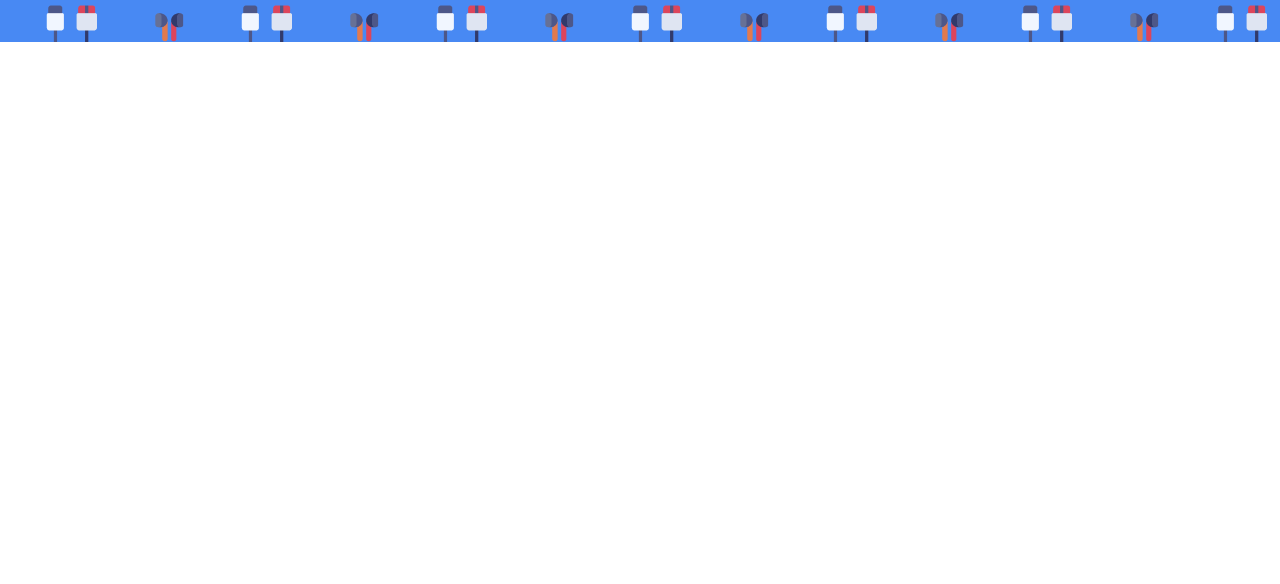
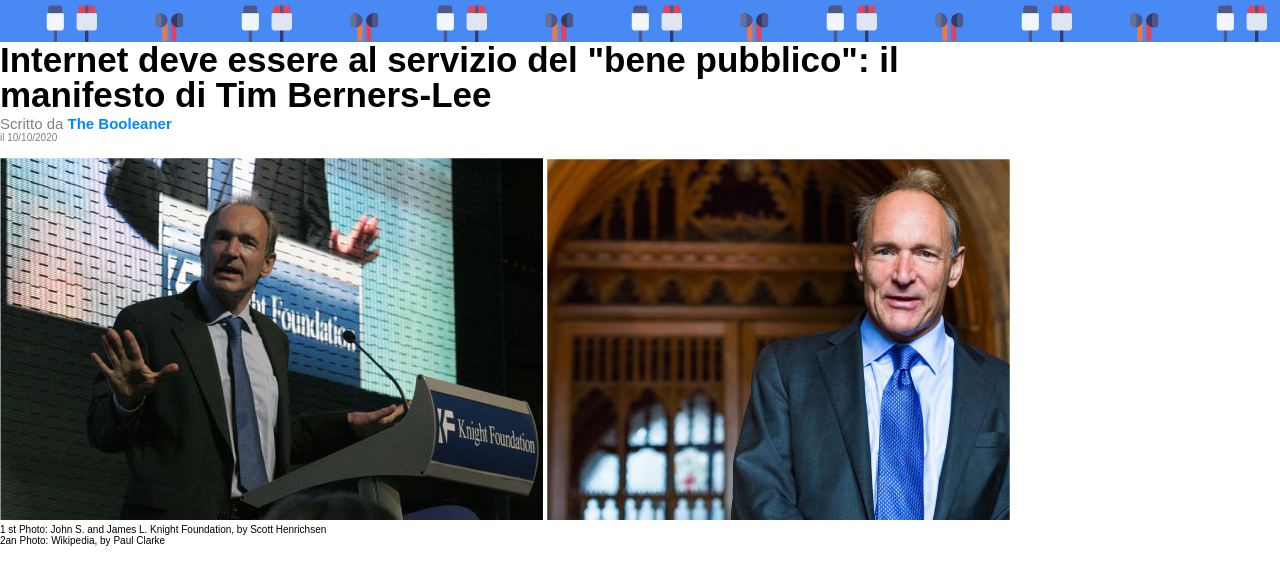
Before and after one commit to OmarThierno/html-css-booleaner, a plain HTML site: page index.html in a window 1280 px wide. Shown: the part 58-642 px from the top of the page. Drawn offline with Linux system fonts and the light colour scheme.

Commit message:
feat: main section

```diff
--- a/css/style.css
+++ b/css/style.css
@@ -1,17 +1,45 @@
 *{
   box-sizing: border-box;
   margin: 0;
+  font-family: Arial;
 }
 
+/* Header */
 header {
   height: 100px;
   background-image: url("../img/pattern.png");
   background-size: 390px;
   background-color: rgb(72, 137, 243);
-  text-align:center start;
 }
 
 .booleaner-logo {
   height: 50%;
 
 }
+
+/*Main */
+.main-title {
+  font-size: 35px;
+  width: 900px;
+  line-height: 35px;
+}
+
+.cite-author {
+  color: gray;
+  font-size: 15px;
+  margin-top: 3px;
+}
+
+.author-name {
+  color: rgb(0, 136, 255);
+}
+
+.publication-date {
+  color: gray;
+  font-size: 10px;
+  margin-bottom: 15px;
+}
+
+.source {
+  font-size: 10px;
+}
--- a/index.html
+++ b/index.html
@@ -12,5 +12,32 @@
     <img class="booleaner-logo" src="img/logo.svg" alt="Booleaner logo">
   </header>
   <!--/header-->
+
+  <!--main-->
+  <main>
+    <!-- main section -->
+    <section>
+      <h1 class="main-title">Internet deve essere al servizio del "bene pubblico": il manifesto di Tim Berners-Lee</h1>
+
+      <div class="cite-author">Scritto da <strong class="author-name">The Booleaner</strong></div>
+      <div class="publication-date">il 10/10/2020</div>
+
+      <div>
+        <img src="img/tim-1.jpg" alt="imagine di Tim Berners-Lee">
+        <img src="img/tim-2.jpg" alt="imagine di Tim Berners-Lee">
+      </div>
+
+      <div class="source">
+        1 st Photo: John S. and James L. Knight Foundation, by Scott Henrichsen
+        <br>
+        2an Photo: Wikipedia, by Paul Clarke
+      </div>
+    </section>
+    <!-- main section -->
+
+
+  </main>
+  <!--main-->
+
 </body>
 </html>
```
